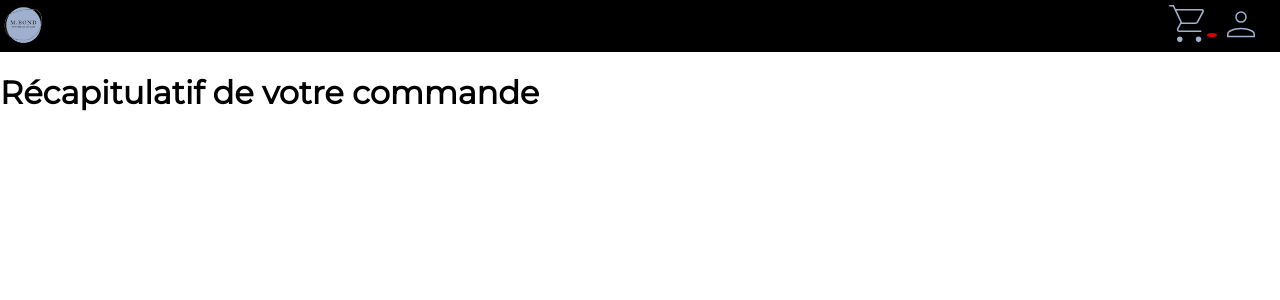
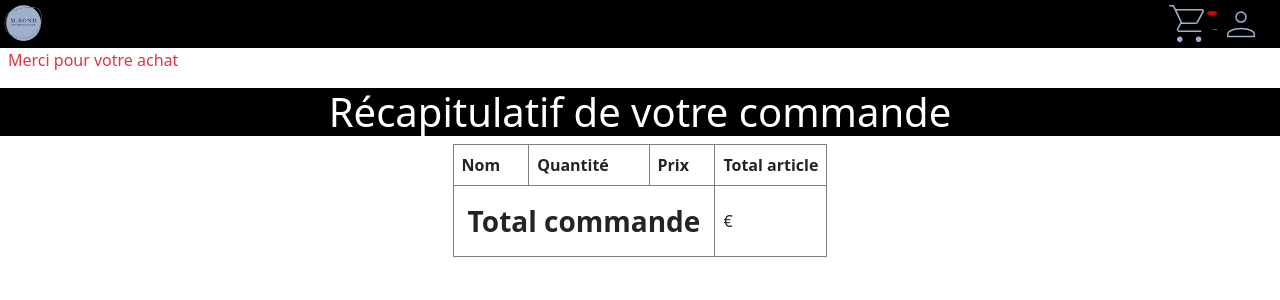
Before and after one commit to chichi66000/boutique_symfony, a Symfony app: template templates/cart/order.html.twig in a window 1280 px wide. Shown: the top 300 px of the page. Run offline with Twig, Linux system fonts and the light colour scheme; the template is opened without the code that fills it, so the values that code supplies are empty; some libraries are stand-ins or nearby versions.

Commit message:
finir template order

```diff
--- a/templates/base.html.twig
+++ b/templates/base.html.twig
@@ -21,7 +21,9 @@
             <link rel="stylesheet" href="{{ asset('css/accountstyle.css') }}">
 
             <link rel="stylesheet" href="{{ asset('css/paginationStyle.css') }}">
-            {# <link rel="stylesheet" href="{{ asset('css/gest_bout_style.css') }}"> #}
+            {# bootstrap link #}
+            <link href="https://cdn.jsdelivr.net/npm/bootstrap@5.3.0-alpha1/dist/css/bootstrap.min.css" rel="stylesheet" integrity="sha384-GLhlTQ8iRABdZLl6O3oVMWSktQOp6b7In1Zl3/Jr59b6EGGoI1aFkw7cmDA6j6gD" crossorigin="anonymous">
+
 
         {% endblock %}
 
@@ -29,7 +31,7 @@
             <script src="{{ asset('js/navscript.js') }}" async></script>
             <script src="{{asset('js/headerscript.js') }}" async></script>
             <script src="{{ asset('js/homescript.js')}}" async></script>
-
+            <script src="https://cdn.jsdelivr.net/npm/bootstrap@5.3.0-alpha1/dist/js/bootstrap.bundle.min.js" integrity="sha384-w76AqPfDkMBDXo30jS1Sgez6pr3x5MlQ1ZAGC+nuZB+EYdgRZgiwxhTBTkF7CXvN" crossorigin="anonymous"></script>
         {% endblock %}
     </head>
     <body>
--- a/templates/cart/order.html.twig
+++ b/templates/cart/order.html.twig
@@ -6,6 +6,29 @@
 {# Header & navbar #}
     {{ include('partial/header.html.twig')}}
     {{ include("partial/message.html.twig")}}
-    <h1>Récapitulatif de votre commande</h1>
+    <p class="text-danger px-2 mx-auto">Merci pour votre achat</p>
+    <h1 class="text-white bg-black text-center">Récapitulatif de votre commande</h1>
 
+    <table class="table-striped table-responsive table-bordered mx-auto my-2">
+        <thead>
+            <th>Nom</th>
+            <th>Quantité</th>
+            <th>Prix</th>
+            <th>Total article</th>
+        </thead>
+        <tbody>
+            {% for item in dataCart %}
+                <tr>
+                    <td>{{item.product.title}} </td>
+                    <td>{{item.quantity}} </td>
+                    <td>{{item.product.price}}</td>
+                    <td> {{item.quantity * item.product.price}} €</td>
+                </tr>
+            {% endfor %}
+            <tr>
+                <td colspan="3" class=" fs-3 fw-bold">Total commande</td>
+                <td>{{total}} €</td>
+            </tr>
+        </tbody>
+    </table>
 {% endblock %}
```
Also changed, not shown: src/Controller/CartController.php (+14 -8 lines).
